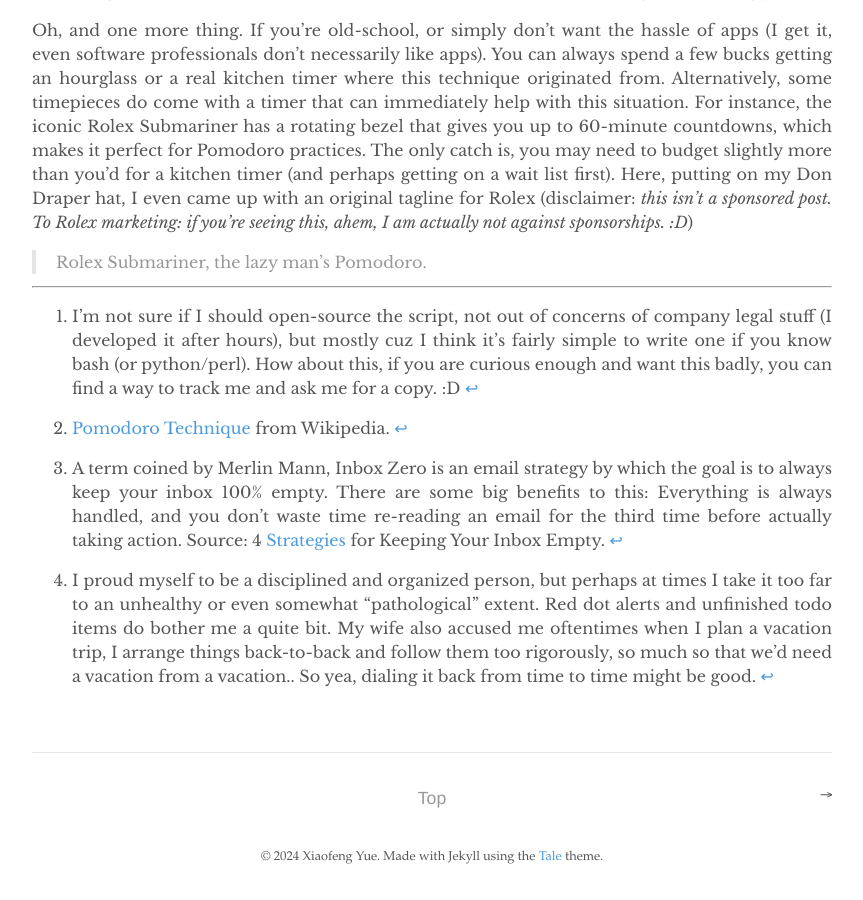
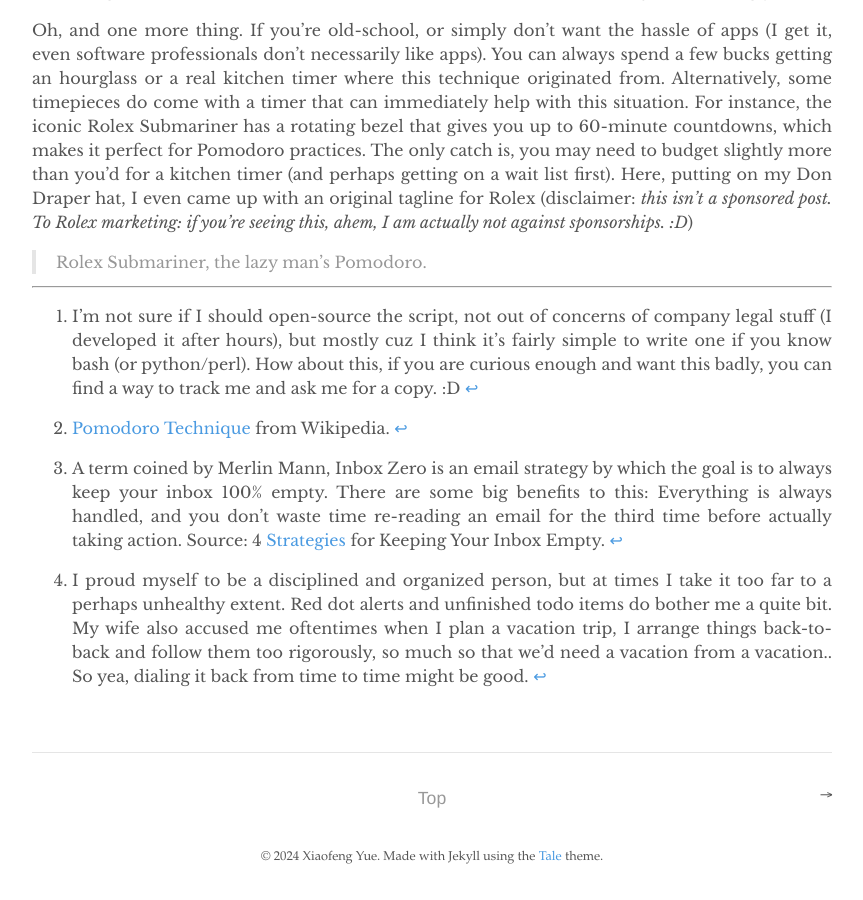
Before and after one commit to yuexiaofeng/yuexiaofeng.github.io, a Jekyll site: the page built from _posts/2024-03-11-pomodoro.md, in a window 1280 px wide and 900 px high, scrolled down 2370 px. Shown: the whole window, without its empty margins (208-1071 px from the left). Built offline with Jekyll 4.4.1, drawn with Linux system fonts in a browser that asks for light colours.

Commit message:
updated pomodoro post

```diff
--- a/_posts/2024-03-11-pomodoro.md
+++ b/_posts/2024-03-11-pomodoro.md
@@ -55,4 +55,4 @@ Oh, and one more thing. If you’re old-school, or simply don't want the hassle
 [^fn1]: I’m not sure if I should open-source the script, not out of concerns of company legal stuff (I developed it after hours), but mostly cuz I think it’s fairly simple to write one if you know bash (or python/perl). How about this, if you are curious enough and want this badly, you can find a way to track me and ask me for a copy. :D
 [^fn2]: [Pomodoro Technique](https://en.wikipedia.org/wiki/Pomodoro_Technique){:target="_blank"} from Wikipedia.
 [^fn3]: A term coined by Merlin Mann, Inbox Zero is an email strategy by which the goal is to always keep your inbox 100% empty. There are some big benefits to this: Everything is always handled, and you don’t waste time re-reading an email for the third time before actually taking action. Source: 4 [Strategies](https://www.themuse.com/advice/4-strategies-for-keeping-your-inbox-empty-which-one-is-right-for-you){:target="_blank"} for Keeping Your Inbox Empty.
-[^fn4]: I proud myself to be a disciplined and organized person, but perhaps at times I take it too far to an unhealthy or even somewhat “pathological” extent. Red dot alerts and unfinished todo items do bother me a quite bit. My wife also accused me oftentimes when I plan a vacation trip, I arrange things back-to-back and follow them too rigorously, so much so that we'd need a vacation from a vacation.. So yea, dialing it back from time to time might be good.
+[^fn4]: I proud myself to be a disciplined and organized person, but at times I take it too far to a perhaps unhealthy extent. Red dot alerts and unfinished todo items do bother me a quite bit. My wife also accused me oftentimes when I plan a vacation trip, I arrange things back-to-back and follow them too rigorously, so much so that we'd need a vacation from a vacation.. So yea, dialing it back from time to time might be good.
```
